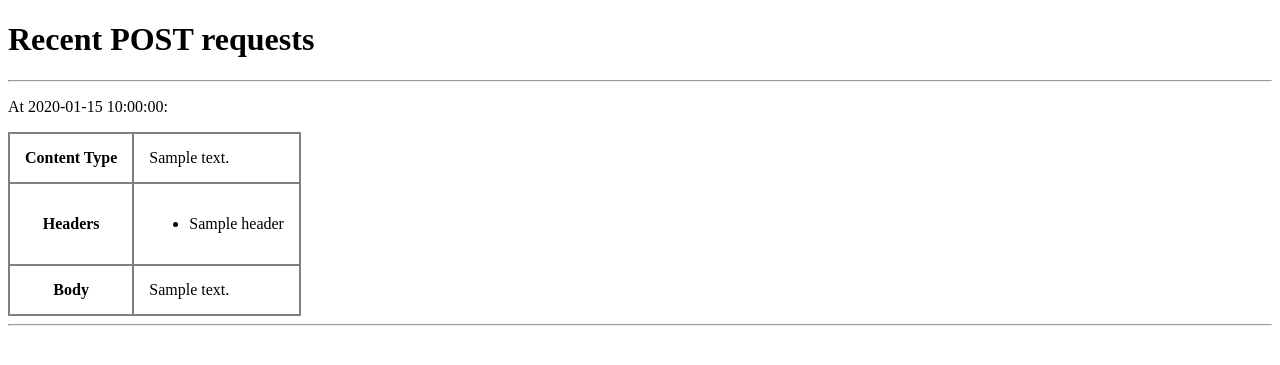
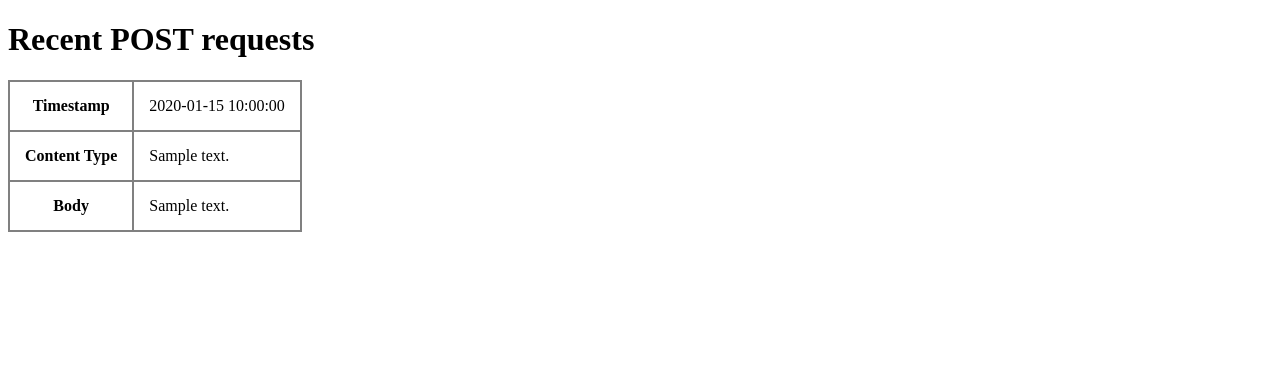
Before and after one commit to engelke/echoer, a Flask app: template templates/index.html in a window 1280 px wide. Shown: the top 365 px of the page. Run offline with Flask 2, Linux system fonts and the light colour scheme; the template is opened without the code that fills it: most values are stand-ins (such as "Sample title", 1, 10 or a date in 2020).

Commit message:
Cleaned up output format

```diff
--- a/templates/index.html
+++ b/templates/index.html
@@ -15,24 +15,16 @@
     <h1>Recent POST requests</h1>
 
     {% for post in posts %}
+    <p/>
     <div>
-        <hr/>
-        <p>At {{ post['timestamp'] }}:</p>
-
         <table>
+            <tr>
+                <th>Timestamp</th>
+                <td>{{ post['timestamp'] }}
+            </tr>
             <tr>
                 <th>Content Type</th>
                 <td>{{ post['content_type'] }}
-            </tr>
-            <tr>
-                <th>Headers</th>
-                <td>
-                    <ul>
-                    {% for header in post['headers'] %}
-                        <li>{{ header }}</li>
-                    {% endfor %}
-                    </ul>
-                </td>
             </tr>
             <tr>
                 <th>Body</th>
@@ -42,6 +34,5 @@
     </div>
     {% endfor %}
 
-    <hr/>
 </body>
 </html>
```
